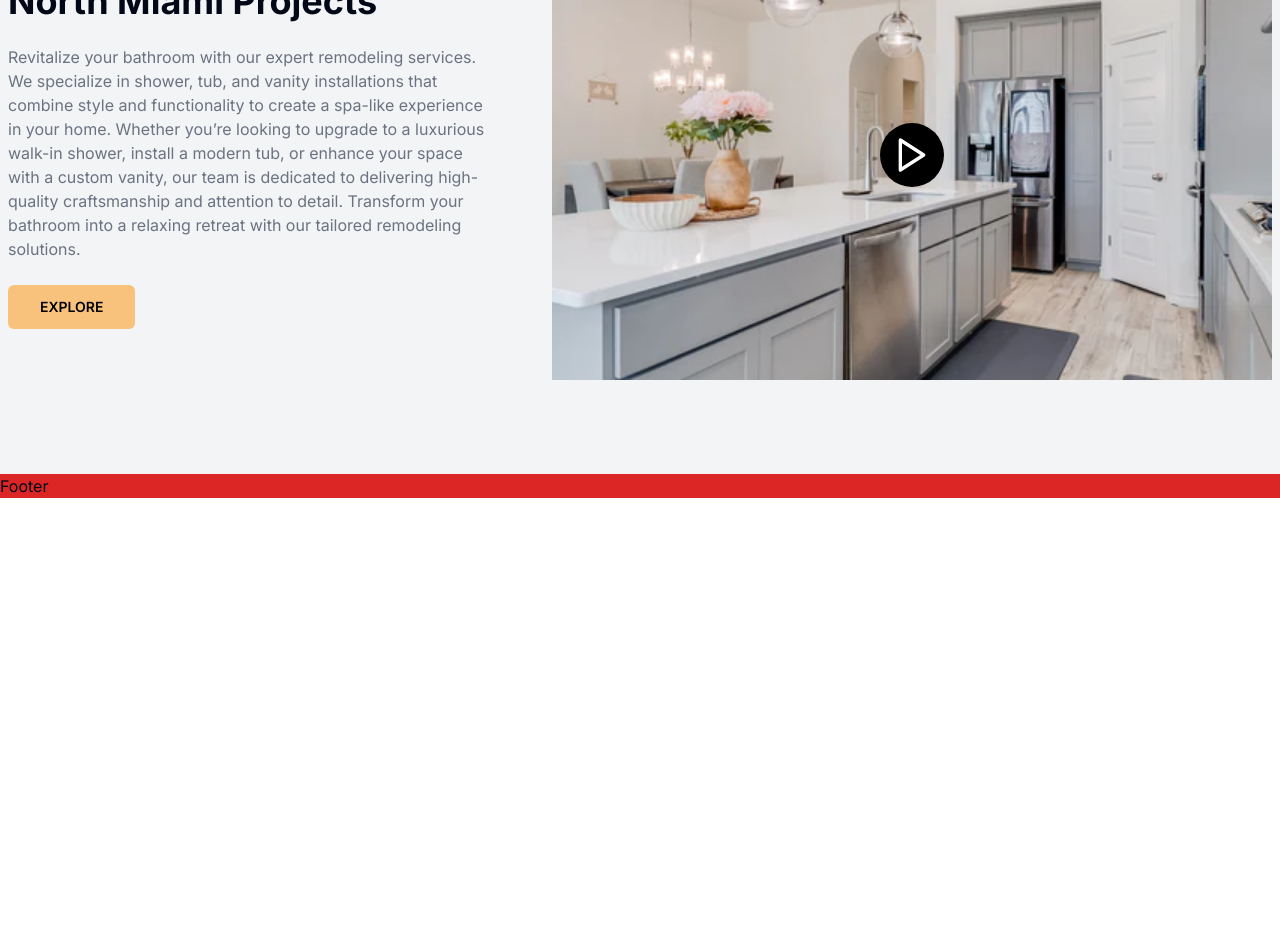
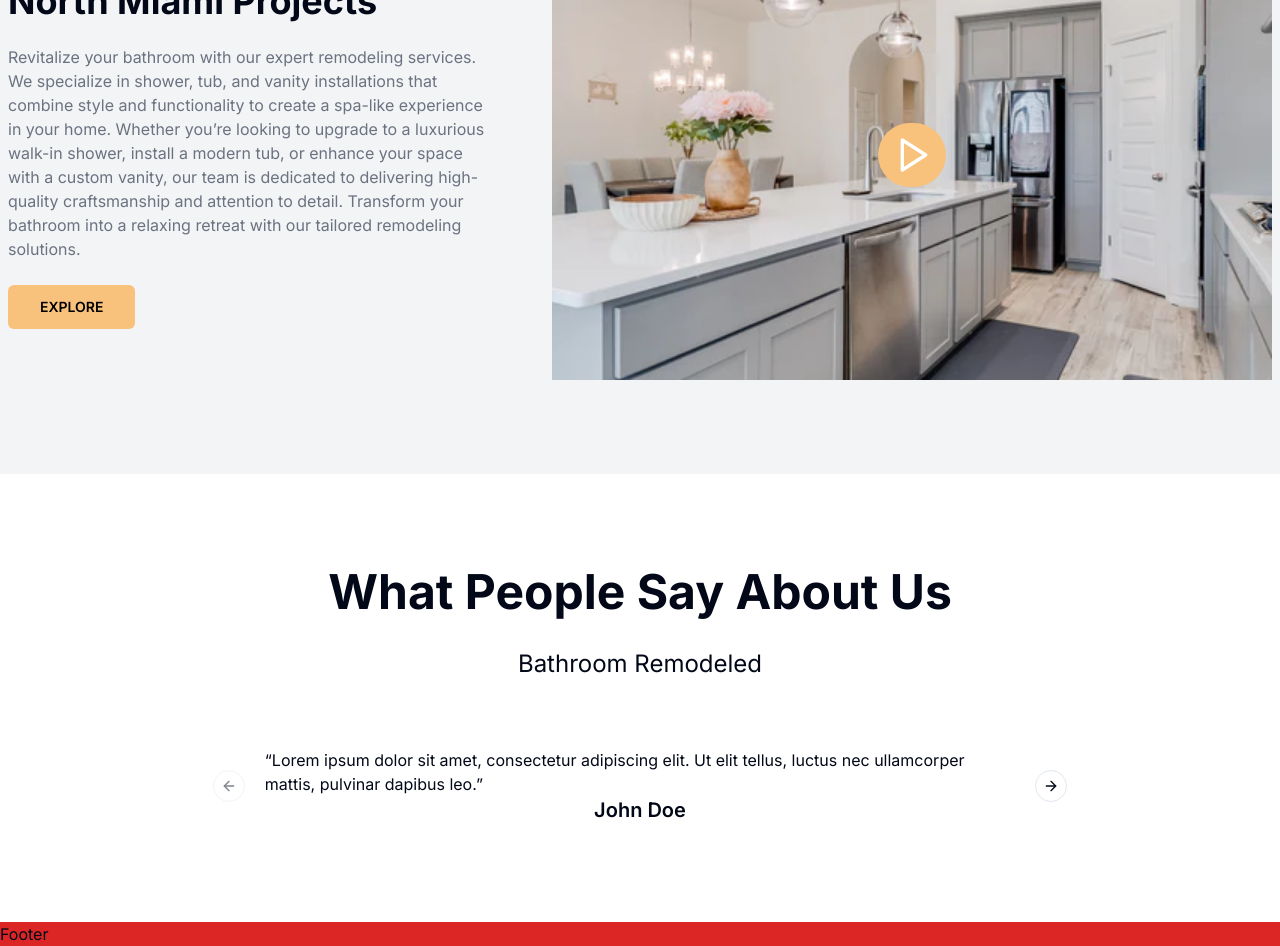
Before and after one commit to Asraful-code235/contractor, a Next.js app: page / in a window 1280 px wide. Shown: the part 4460-5406 px from the top of the page. Before the commit the page ends 4958 px from the top, so only its background shows below. Built offline with nearby package versions, Linux system fonts and the light colour scheme.

Commit message:
added testimonial section

```diff
--- /dev/null
+++ b/components/Home/CustomerTestimonials.jsx
@@ -0,0 +1,61 @@
+import Heading from "../shared/Heading";
+import {
+  Carousel,
+  CarouselContent,
+  CarouselItem,
+  CarouselNext,
+  CarouselPrevious,
+} from "../ui/carousel";
+
+const testimonials = [
+  {
+    id: 1,
+    name: "John Doe",
+    review:
+      "Lorem ipsum dolor sit amet, consectetur adipiscing elit. Ut elit tellus, luctus nec ullamcorper mattis, pulvinar dapibus leo.",
+  },
+  {
+    id: 2,
+    name: "Jane Doe",
+    review:
+      "Lorem ipsum dolor sit amet, consectetur adipiscing elit. Ut elit tellus, luctus nec ullamcorper mattis, pulvinar dapibus leo.",
+  },
+  {
+    id: 3,
+    name: "John Smith",
+    review:
+      "Lorem ipsum dolor sit amet, consectetur adipiscing elit. Ut elit tellus, luctus nec ullamcorper mattis, pulvinar dapibus leo.",
+  },
+];
+
+export default function CustomerTestimonials() {
+  return (
+    <div className="py-8 px-2 lg:py-[94px] container mx-auto">
+      <div>
+        <Heading
+          title="What People Say About Us"
+          description="Bathroom Remodeled"
+        />
+      </div>
+      <div className="mt-8 lg:mt-16">
+        <Carousel className="w-8/12 lg:w-3/5 mx-auto">
+          <CarouselContent>
+            {testimonials.map((testimonial) => (
+              <CarouselItem key={testimonial.id}>
+                <div className="p-1">
+                  <q className="text-center">{testimonial.review}</q>
+
+                  <h3 className="text-xl font-semibold text-center">
+                    {testimonial.name}
+                  </h3>
+                </div>
+              </CarouselItem>
+            ))}
+          </CarouselContent>
+          <CarouselPrevious />
+          <CarouselNext />
+        </Carousel>
+      </div>
+    </div>
+  );
+}
--- a/components/Home/HomeContent.jsx
+++ b/components/Home/HomeContent.jsx
@@ -5,6 +5,7 @@
 import OurWork from "./OurWork";
 import ConstructionService from "./ConstructionService";
 import RemodelingVideo from "./RemodelingVideo";
+import CustomerTestimonials from "./CustomerTestimonials";
 
 export default function HomeContent() {
   useEffect(() => {
@@ -16,6 +17,7 @@
       <OurWork />
       <ConstructionService />
       <RemodelingVideo />
+      <CustomerTestimonials />
     </>
   );
 }
--- a/components/Home/RemodelingVideo.jsx
+++ b/components/Home/RemodelingVideo.jsx
@@ -54,11 +54,11 @@
                   />
                   <div className="absolute inset-0 flex items-center justify-center">
                     <button
-                      className="bg-black text-white p-3 rounded-full"
+                      className="bg-brand-color-one text-white p-3 rounded-full"
                       aria-label="Play Video"
                     >
                       <svg
-                        className="w-10 h-10"
+                        className="w-10 h-10 ml-1"
                         xmlns="http://www.w3.org/2000/svg"
                         viewBox="0 0 24 24"
                         fill="none"
--- /dev/null
+++ b/components/ui/carousel.jsx
@@ -0,0 +1,194 @@
+"use client";
+import * as React from "react"
+import useEmblaCarousel from "embla-carousel-react";
+import { ArrowLeft, ArrowRight } from "lucide-react"
+
+import { cn } from "@/lib/utils"
+import { Button } from "@/components/ui/button"
+
+const CarouselContext = React.createContext(null)
+
+function useCarousel() {
+  const context = React.useContext(CarouselContext)
+
+  if (!context) {
+    throw new Error("useCarousel must be used within a <Carousel />")
+  }
+
+  return context
+}
+
+const Carousel = React.forwardRef((
+  {
+    orientation = "horizontal",
+    opts,
+    setApi,
+    plugins,
+    className,
+    children,
+    ...props
+  },
+  ref
+) => {
+  const [carouselRef, api] = useEmblaCarousel({
+    ...opts,
+    axis: orientation === "horizontal" ? "x" : "y",
+  }, plugins)
+  const [canScrollPrev, setCanScrollPrev] = React.useState(false)
+  const [canScrollNext, setCanScrollNext] = React.useState(false)
+
+  const onSelect = React.useCallback((api) => {
+    if (!api) {
+      return
+    }
+
+    setCanScrollPrev(api.canScrollPrev())
+    setCanScrollNext(api.canScrollNext())
+  }, [])
+
+  const scrollPrev = React.useCallback(() => {
+    api?.scrollPrev()
+  }, [api])
+
+  const scrollNext = React.useCallback(() => {
+    api?.scrollNext()
+  }, [api])
+
+  const handleKeyDown = React.useCallback((event) => {
+    if (event.key === "ArrowLeft") {
+      event.preventDefault()
+      scrollPrev()
+    } else if (event.key === "ArrowRight") {
+      event.preventDefault()
+      scrollNext()
+    }
+  }, [scrollPrev, scrollNext])
+
+  React.useEffect(() => {
+    if (!api || !setApi) {
+      return
+    }
+
+    setApi(api)
+  }, [api, setApi])
+
+  React.useEffect(() => {
+    if (!api) {
+      return
+    }
+
+    onSelect(api)
+    api.on("reInit", onSelect)
+    api.on("select", onSelect)
+
+    return () => {
+      api?.off("select", onSelect)
+    };
+  }, [api, onSelect])
+
+  return (
+    (<CarouselContext.Provider
+      value={{
+        carouselRef,
+        api: api,
+        opts,
+        orientation:
+          orientation || (opts?.axis === "y" ? "vertical" : "horizontal"),
+        scrollPrev,
+        scrollNext,
+        canScrollPrev,
+        canScrollNext,
+      }}>
+      <div
+        ref={ref}
+        onKeyDownCapture={handleKeyDown}
+        className={cn("relative", className)}
+        role="region"
+        aria-roledescription="carousel"
+        {...props}>
+        {children}
+      </div>
+    </CarouselContext.Provider>)
+  );
+})
+Carousel.displayName = "Carousel"
+
+const CarouselContent = React.forwardRef(({ className, ...props }, ref) => {
+  const { carouselRef, orientation } = useCarousel()
+
+  return (
+    (<div ref={carouselRef} className="overflow-hidden">
+      <div
+        ref={ref}
+        className={cn(
+          "flex",
+          orientation === "horizontal" ? "-ml-4" : "-mt-4 flex-col",
+          className
+        )}
+        {...props} />
+    </div>)
+  );
+})
+CarouselContent.displayName = "CarouselContent"
+
+const CarouselItem = React.forwardRef(({ className, ...props }, ref) => {
+  const { orientation } = useCarousel()
+
+  return (
+    (<div
+      ref={ref}
+      role="group"
+      aria-roledescription="slide"
+      className={cn(
+        "min-w-0 shrink-0 grow-0 basis-full",
+        orientation === "horizontal" ? "pl-4" : "pt-4",
+        className
+      )}
+      {...props} />)
+  );
+})
+CarouselItem.displayName = "CarouselItem"
+
+const CarouselPrevious = React.forwardRef(({ className, variant = "outline", size = "icon", ...props }, ref) => {
+  const { orientation, scrollPrev, canScrollPrev } = useCarousel()
+
+  return (
+    (<Button
+      ref={ref}
+      variant={variant}
+      size={size}
+      className={cn("absolute  h-8 w-8 rounded-full", orientation === "horizontal"
+        ? "-left-12 top-1/2 -translate-y-1/2"
+        : "-top-12 left-1/2 -translate-x-1/2 rotate-90", className)}
+      disabled={!canScrollPrev}
+      onClick={scrollPrev}
+      {...props}>
+      <ArrowLeft className="h-4 w-4" />
+      <span className="sr-only">Previous slide</span>
+    </Button>)
+  );
+})
+CarouselPrevious.displayName = "CarouselPrevious"
+
+const CarouselNext = React.forwardRef(({ className, variant = "outline", size = "icon", ...props }, ref) => {
+  const { orientation, scrollNext, canScrollNext } = useCarousel()
+
+  return (
+    (<Button
+      ref={ref}
+      variant={variant}
+      size={size}
+      className={cn("absolute h-8 w-8 rounded-full", orientation === "horizontal"
+        ? "-right-12 top-1/2 -translate-y-1/2"
+        : "-bottom-12 left-1/2 -translate-x-1/2 rotate-90", className)}
+      disabled={!canScrollNext}
+      onClick={scrollNext}
+      {...props}>
+      <ArrowRight className="h-4 w-4" />
+      <span className="sr-only">Next slide</span>
+    </Button>)
+  );
+})
+CarouselNext.displayName = "CarouselNext"
+
+export { Carousel, CarouselContent, CarouselItem, CarouselPrevious, CarouselNext };
--- a/package.json
+++ b/package.json
@@ -12,6 +12,7 @@
     "@radix-ui/react-slot": "^1.1.0",
     "class-variance-authority": "^0.7.0",
     "clsx": "^2.1.1",
+    "embla-carousel-react": "^8.1.8",
     "lucide-react": "^0.426.0",
     "next": "14.2.5",
     "react": "^18",
```
Also changed, not shown: 1 other file (tests, documents, lock files or other folders).
